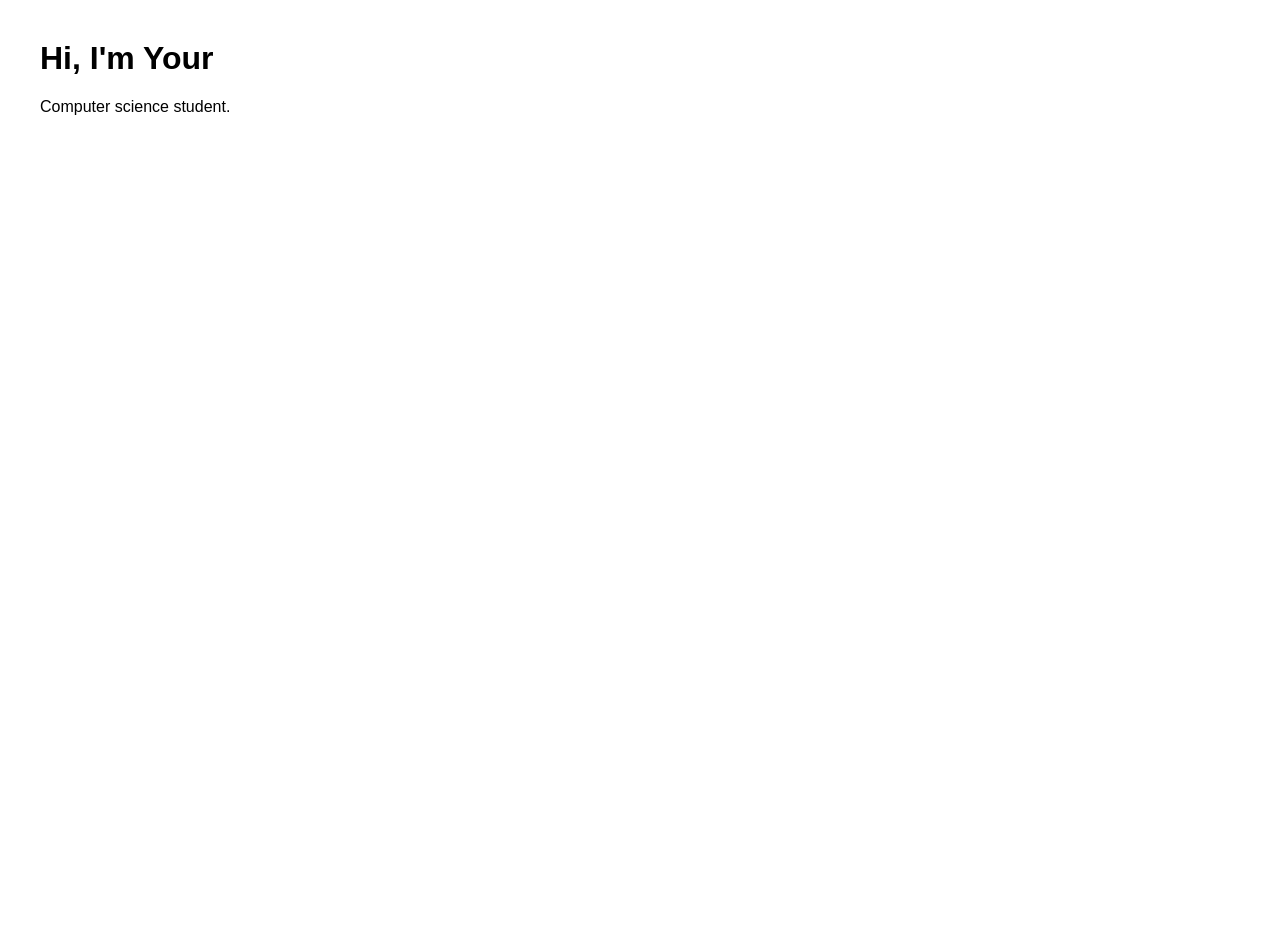
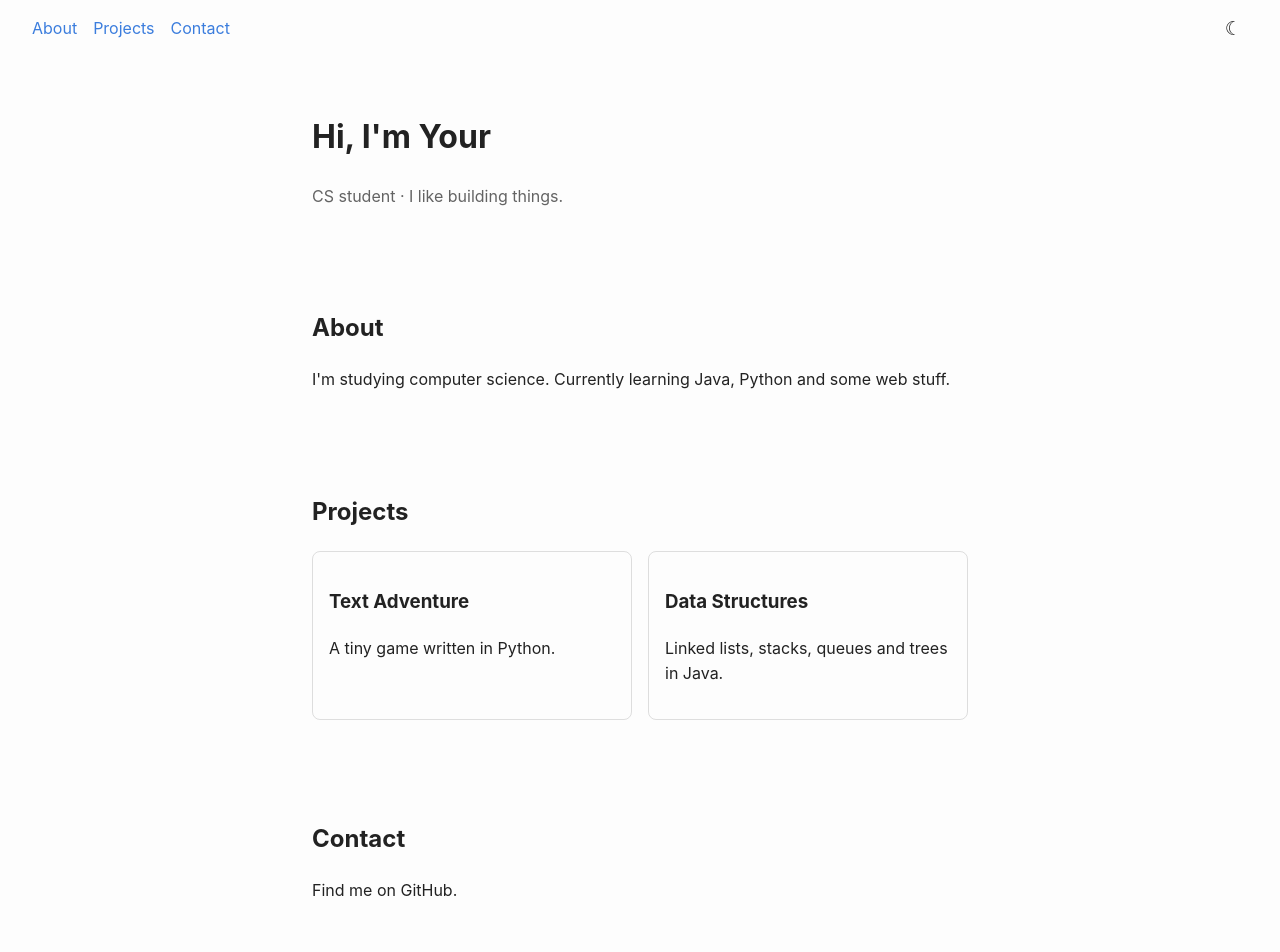
Before and after one commit to claude-testrepos/portfolio, a plain HTML site: page index.html in a window 1280 px wide. Before the commit the page ends 800 px from the top, so only its background shows below. Drawn offline with Linux system fonts and the light colour scheme.

Commit message:
new layout, projects section

```diff
--- a/index.html
+++ b/index.html
@@ -2,11 +2,36 @@
 <html lang="en">
 <head>
   <meta charset="utf-8">
+  <meta name="viewport" content="width=device-width, initial-scale=1">
   <title>Your Name</title>
   <link rel="stylesheet" href="style.css">
 </head>
 <body>
-  <h1>Hi, I'm Your</h1>
-  <p>Computer science student.</p>
+  <nav>
+    <a href="#about">About</a>
+    <a href="#projects">Projects</a>
+    <a href="#contact">Contact</a>
+    <button id="theme-toggle" aria-label="Toggle dark mode">&#9790;</button>
+  </nav>
+  <header>
+    <h1>Hi, I'm Your</h1>
+    <p class="tagline">CS student &middot; I like building things.</p>
+  </header>
+  <section id="about">
+    <h2>About</h2>
+    <p>I'm studying computer science. Currently learning Java, Python and some web stuff.</p>
+  </section>
+  <section id="projects">
+    <h2>Projects</h2>
+    <ul class="cards">
+      <li><h3>Text Adventure</h3><p>A tiny game written in Python.</p></li>
+      <li><h3>Data Structures</h3><p>Linked lists, stacks, queues and trees in Java.</p></li>
+    </ul>
+  </section>
+  <section id="contact">
+    <h2>Contact</h2>
+    <p>Find me on GitHub.</p>
+  </section>
+  <script src="main.js"></script>
 </body>
 </html>
--- a/style.css
+++ b/style.css
@@ -1 +1,32 @@
-body { font-family: sans-serif; margin: 40px; }
+:root {
+  --bg: #fdfdfd;
+  --fg: #222;
+  --accent: #3b7ddd;
+}
+body.dark {
+  --bg: #1b1d21;
+  --fg: #e6e6e6;
+}
+* { box-sizing: border-box; }
+body {
+  margin: 0;
+  font-family: -apple-system, "Segoe UI", Roboto, sans-serif;
+  background: var(--bg);
+  color: var(--fg);
+  line-height: 1.6;
+}
+nav {
+  display: flex;
+  gap: 1rem;
+  padding: 1rem 2rem;
+  position: sticky;
+  top: 0;
+  background: var(--bg);
+}
+nav a { color: var(--accent); text-decoration: none; }
+#theme-toggle { margin-left: auto; background: none; border: 0; color: var(--fg); font-size: 1.2rem; cursor: pointer; }
+header, section { max-width: 720px; margin: 0 auto; padding: 2rem; }
+.tagline { opacity: .7; }
+.cards { list-style: none; padding: 0; display: grid; grid-template-columns: repeat(auto-fit, minmax(220px, 1fr)); gap: 1rem; }
+.cards li { border: 1px solid #8884; border-radius: 8px; padding: 1rem; }
+@media (max-width: 600px) { header, section { padding: 1rem; } }
```
